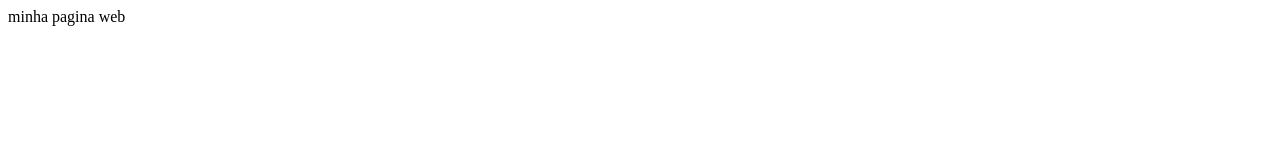
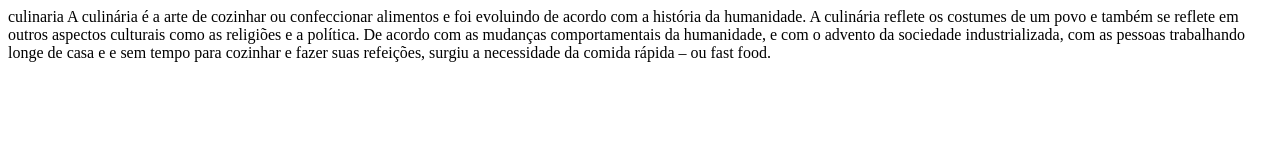
Before and after one commit to AliceGabriela2023/paginaweb-chiarellI-1a, a plain HTML site: page index.html in a window 1280 px wide. Drawn offline with Linux system fonts and the light colour scheme.

Commit message:
incluindo texto basico

```diff
--- a/index.html
+++ b/index.html
@@ -7,8 +7,14 @@
     <title>Document</title>
 </head>
 <body>
-    minha pagina web
-</body>
+culinaria
+
+A culinária é a arte de cozinhar ou confeccionar alimentos e foi evoluindo de  acordo com a história da humanidade.
+A culinária reflete os costumes de um povo e também se reflete em outros aspectos culturais como as religiões e a política.
+De acordo com as mudanças comportamentais da humanidade, e com o advento da sociedade industrializada, com as pessoas trabalhando longe de casa e
+e sem tempo para cozinhar e fazer suas refeições, surgiu a necessidade da comida rápida – ou fast food.
 
 
+
+</body>
 </html>
```
